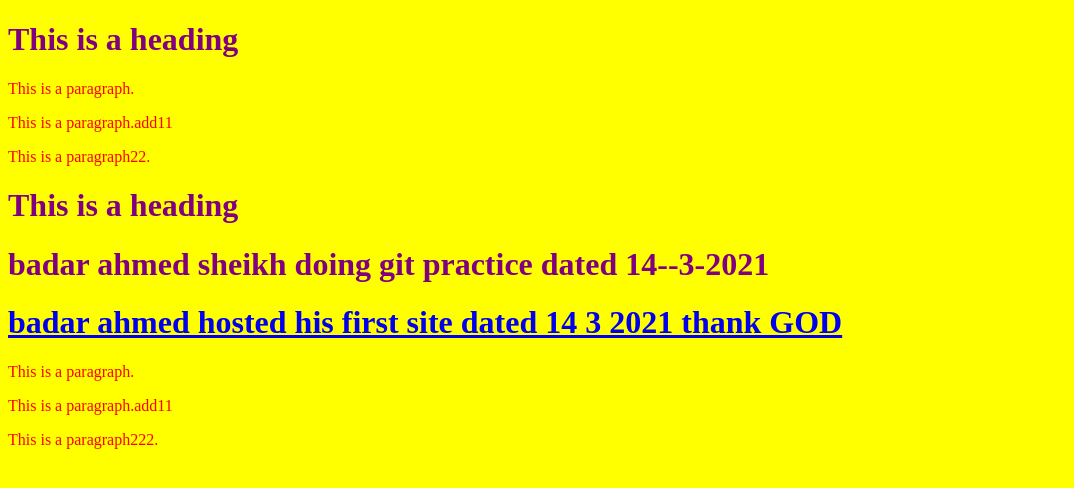
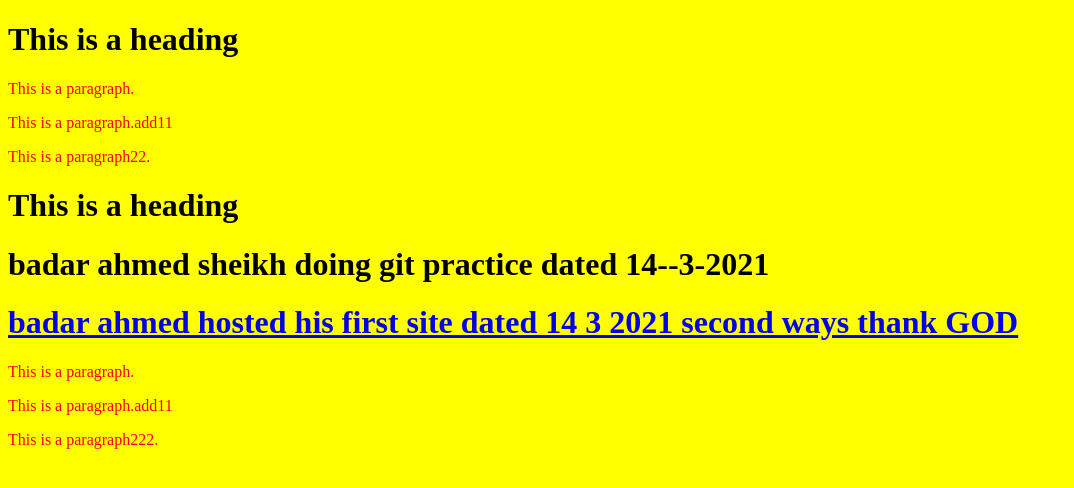
Before and after one commit to badrmerchant/seondwayof-repository, a plain HTML site: page index.html in a window 1280 px wide. Shown: the whole page, without its empty margins (0-1074 px from the left). Drawn offline with Linux system fonts and the light colour scheme.

```diff
--- a/index.html
+++ b/index.html
@@ -14,7 +14,7 @@
 <h1>This is a heading</h1>
 
 <h1>badar ahmed sheikh doing git practice  dated 14--3-2021</h1>
-   <h1> <a href=" https://github.com/badrmerchant/three1432021.git">badar ahmed hosted his first site dated 14 3 2021 thank GOD</a></h1>
+   <h1> <a href=" https://github.com/badrmerchant/three1432021.git">badar ahmed hosted his first site dated 14 3 2021 second ways thank GOD</a></h1>
 <p>This is a paragraph.</p>
 <p>This is a paragraph.add11</p>
 <p>This is a paragraph222.</p>
--- a/style.css
+++ b/style.css
@@ -1,3 +1,3 @@
 body {background-color: yellow;}
-h1   {color: purple;}
+h1   {color: greens;}
 p    {color: red;}
```
